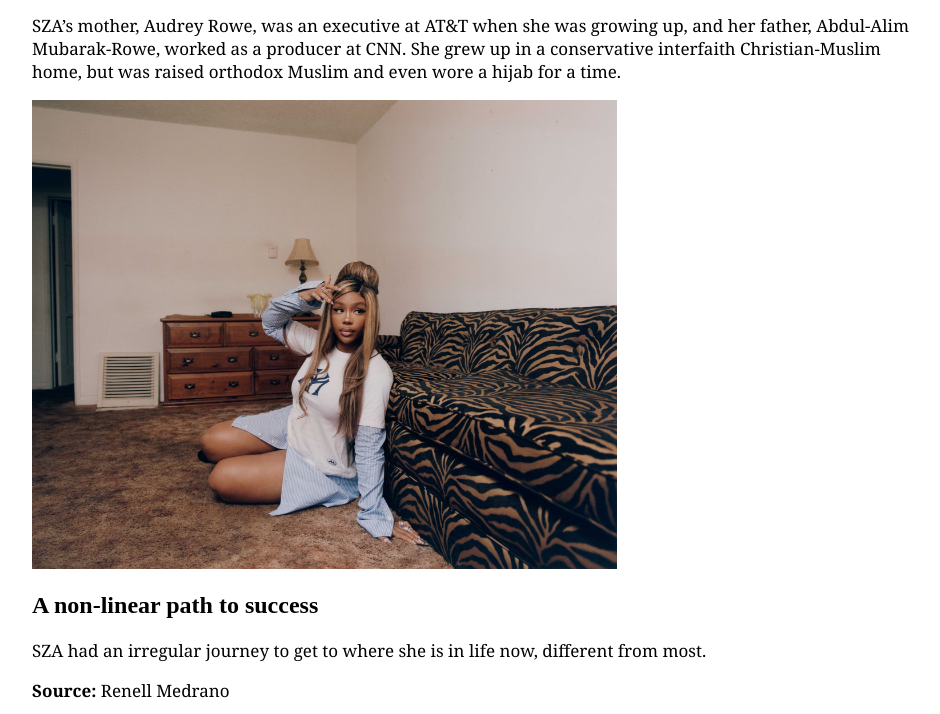
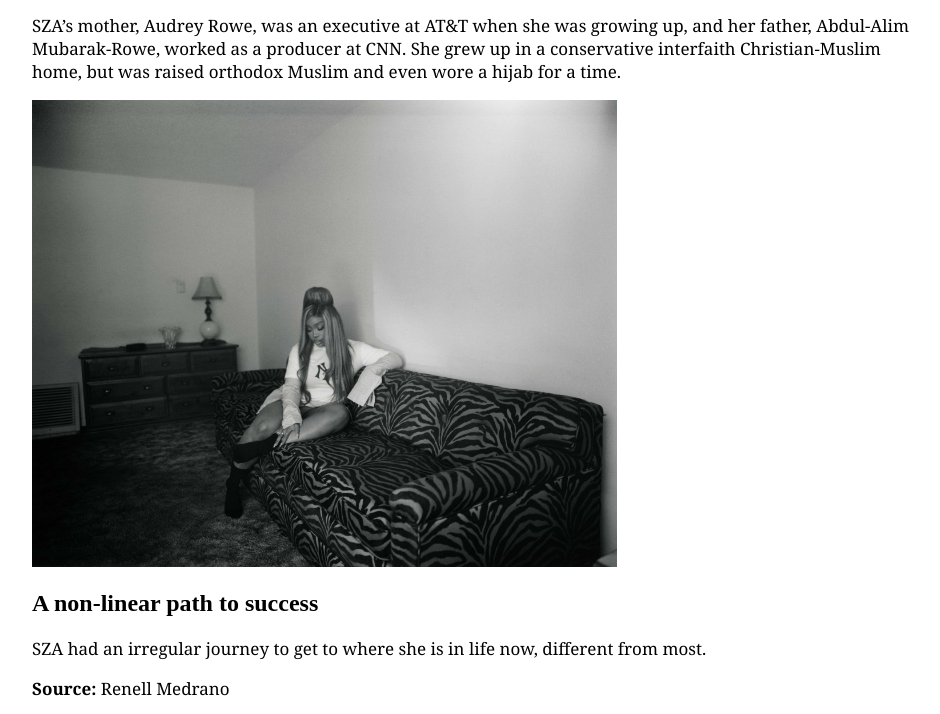
Before and after one commit to johnmcc20/John-McConnell-Jour352, a plain HTML site: page resume/McConnellLayout/midterm.html/midterm.html in a window 1280 px wide. Shown: the part 3500-4214 px from the top of the page, without its empty margins (158-1098 px from the left). Drawn offline with Linux system fonts and the light colour scheme; files whose address does not match are found by name.

Commit message:
Update midterm.html

```diff
--- a/resume/McConnellLayout/midterm.html/midterm.html
+++ b/resume/McConnellLayout/midterm.html/midterm.html
@@ -70,7 +70,7 @@
 
             <p>SZA’s mother, Audrey Rowe, was an executive at AT&T when she was growing up, and her father, Abdul-Alim Mubarak-Rowe, worked as a producer at CNN. She grew up in a conservative interfaith Christian-Muslim home, but was raised orthodox Muslim and even wore a hijab for a time.</p>
             <div class="gallery">
-                <img src="C:\Users\johnn\OneDrive\Documents\GitHub\John-McConnell-Jour352\resume\McConnellLayout\midterm.html\sza1.jpg"/>
+                <img src="https://github.com/johnmcc20/John-McConnell-Jour352/blob/main/resume/McConnellLayout/midterm.html/sza7.jpg?raw=true"/>
                 <div class="graphic">
                     <h2>A non-linear path to success</h2>
                     <p>SZA had an irregular journey to get to where she is in life now, different from most.</p>
@@ -99,7 +99,7 @@
 
             </p><p>Getting the respect she deserves for the points she has put on the board matters more to SZA than being liked or popular. “I try not to care too much because I really had some deep disappointments when I would just be so invested. But I can’t invest because none of it is real. Even if I win a bunch of Grammys, that shit doesn’t matter. It would be so cool. But also I would not be surprised at all if I didn’t win any [more]. Because that’s just how shit goes. But that’s why the tour matters to me. ‘Cause it’s like, No, we packed out these stadiums all over the country and that was real. That’s why I can’t let up, because at the end of the day it was like, yeah, [whatever haters say] is good and well, but just make sure you add, we have sold-out dates in all arenas. Make sure you tell them that we sold out the Forum twice and we could have done it four times. Make sure you tell them that I was in the air, and that my mic was on."</p></p>
             <div class="gallery">
-                <img src="C:\Users\johnn\OneDrive\Documents\GitHub\John-McConnell-Jour352\resume\McConnellLayout\midterm.html\sza3.jpg"/>
+                <img src="https://github.com/johnmcc20/John-McConnell-Jour352/blob/main/resume/McConnellLayout/midterm.html/sza3.jpg?raw=true"/>
                 <div class="graphic">
                     <h2>An ambitious live show</h2>
                     <p>SZA knows how to give a performance, the way she wants to perform on stage gives the fans their moneys worth.</p>
@@ -132,7 +132,7 @@
 
             </p>
             <div class="gallery">
-                <img src="C:\Users\johnn\OneDrive\Documents\GitHub\John-McConnell-Jour352\resume\McConnellLayout\midterm.html\sza2.jpg"/>
+                <img src="https://github.com/johnmcc20/John-McConnell-Jour352/blob/main/resume/McConnellLayout/midterm.html/sza2.jpg?raw=true"/>
                 <div class="graphic">
                     <h2>SZA has a very "limited" filter</h2>
                     <p>SZA is going to say what she wants when she wants to, keeping the authenticity natural.</p>
```
